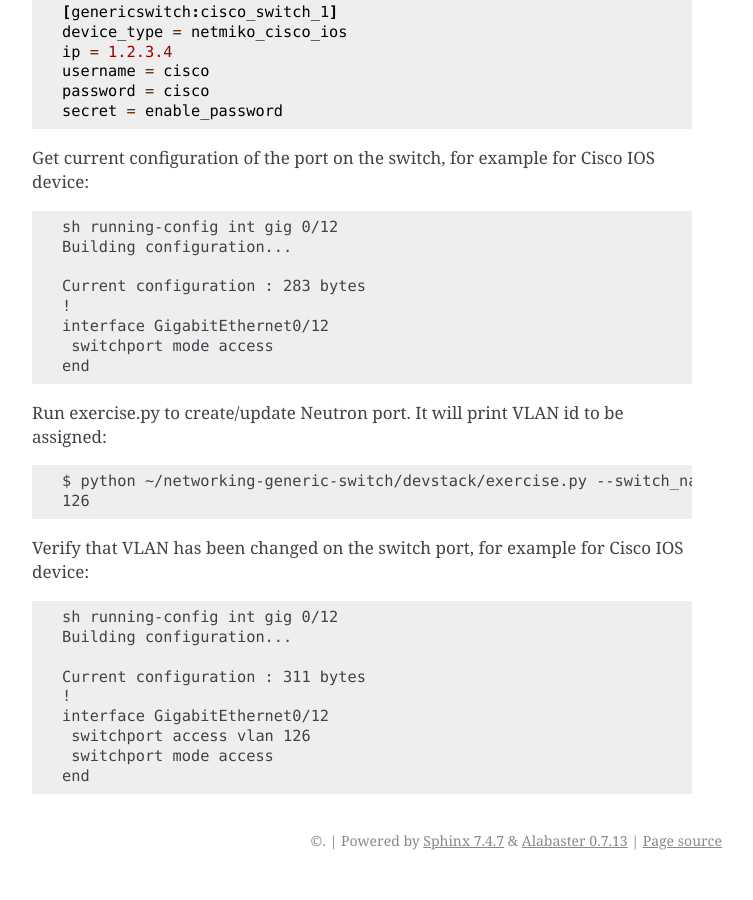
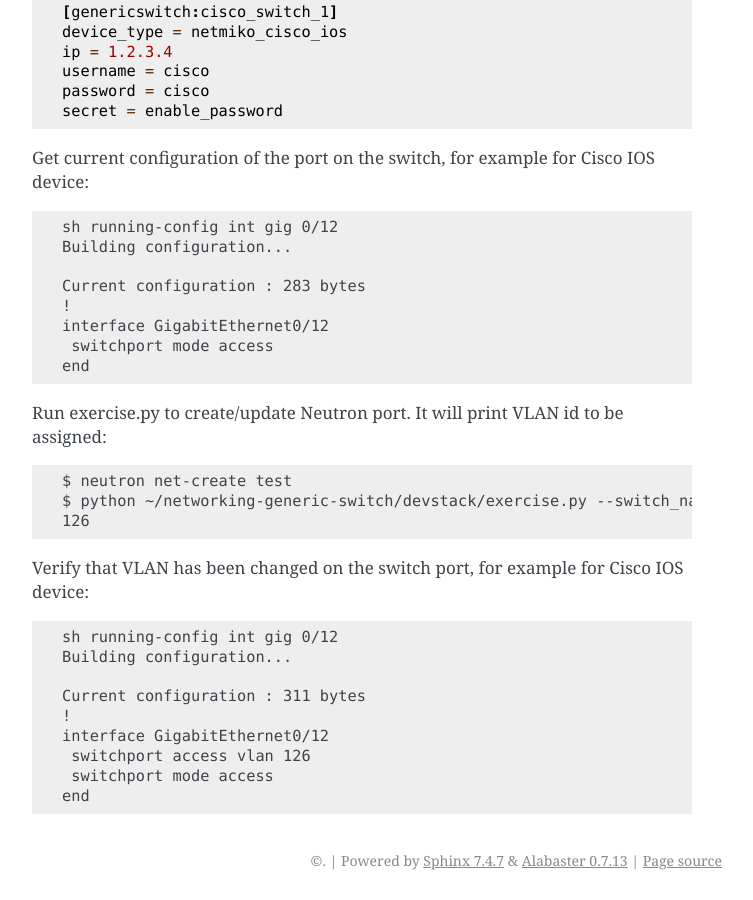
Before and after one commit to openstack/networking-generic-switch, a Sphinx documentation site: the page built from doc/source/dev/dev-quickstart.rst, in a window 1280 px wide and 900 px high, scrolled down 2009 px. Shown: the whole window, without its empty margins (388-1141 px from the left). Built offline with Sphinx 7.4.7, drawn with Linux system fonts in a browser that asks for light colours.

Commit message:
Refine the docs about testing with real hardware
We should create a new network to ensure the vlan exists
in the switch for test, default network 'private' will
always cause error.

Closes-Bug: #1582590
Change-Id: Ied438e6c581f2083e7c3eb0369ff3e69af72092c

```diff
--- a/doc/source/dev/dev-quickstart.rst
+++ b/doc/source/dev/dev-quickstart.rst
@@ -113,7 +113,8 @@ Cisco IOS device::
 Run exercise.py to create/update Neutron port. It will print VLAN id to be
 assigned::
 
-    $ python ~/networking-generic-switch/devstack/exercise.py --switch_name cisco_switch_1 --port Gig0/12 --switch_id=06:58:1f:e7:b4:44
+    $ neutron net-create test
+    $ python ~/networking-generic-switch/devstack/exercise.py --switch_name cisco_switch_1 --port Gig0/12 --switch_id=06:58:1f:e7:b4:44 --network test
     126
 
 
```
